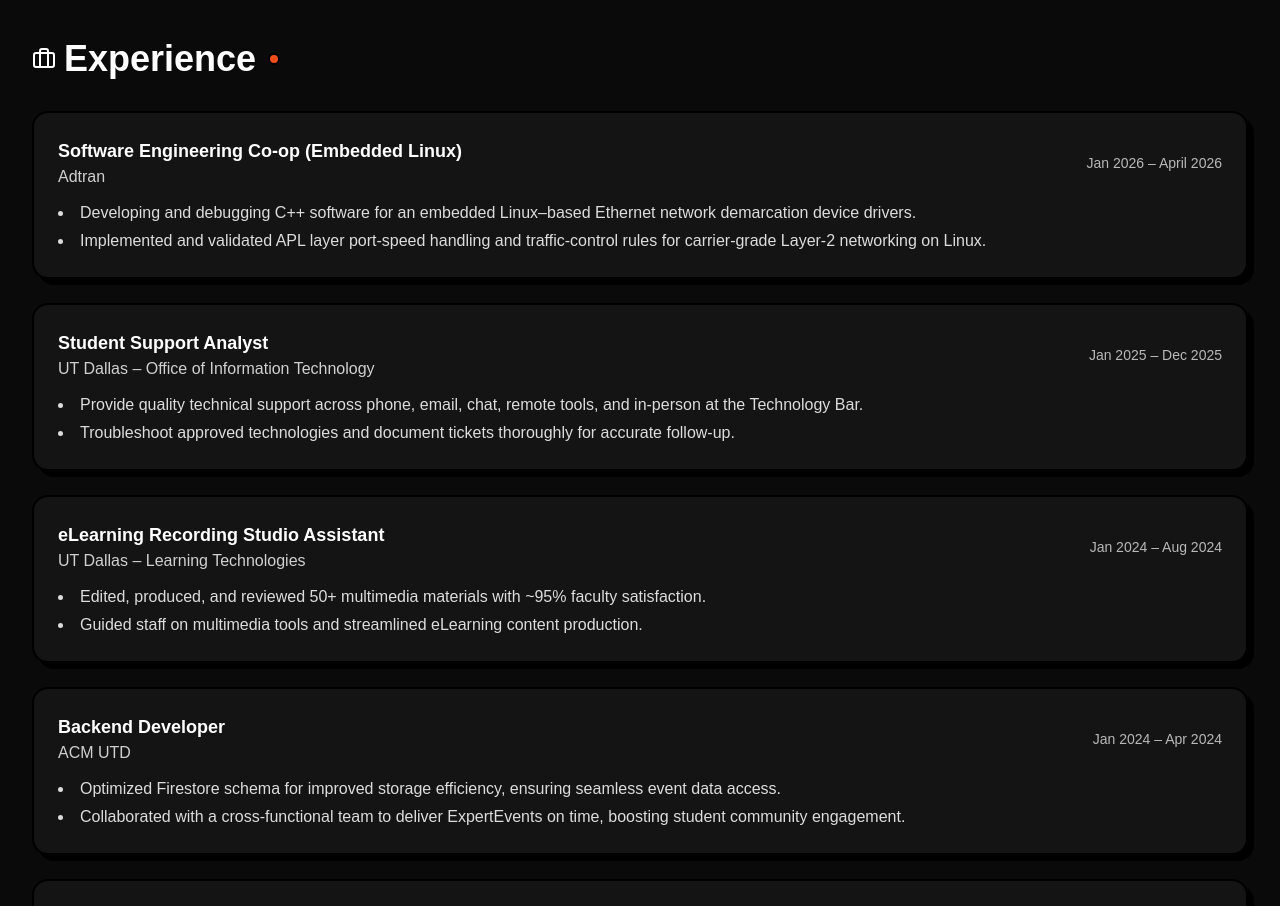
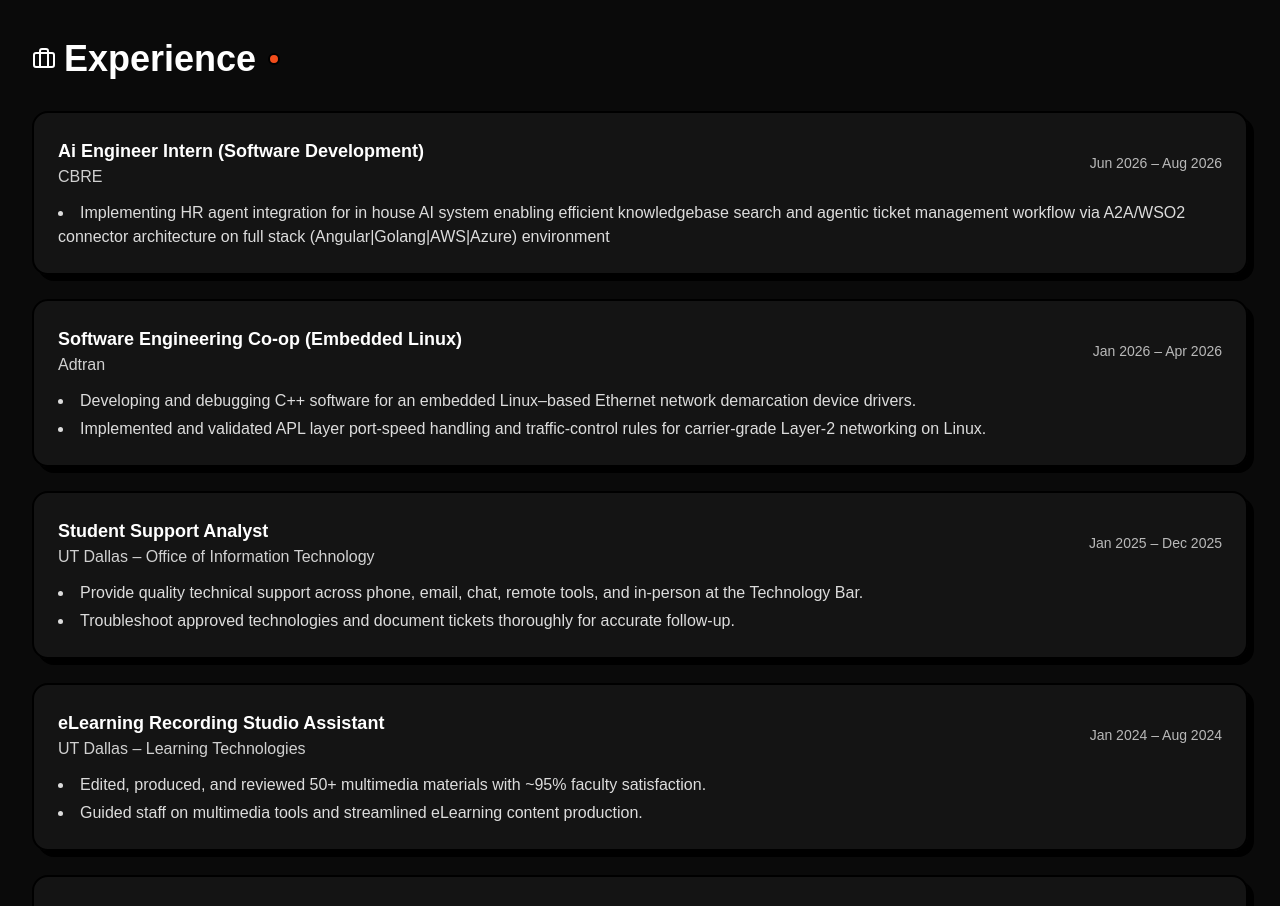
Before and after one commit to Reevu01/Portfolio, a Next.js app: page / in a window 1280 px wide. Shown: the part 2240-3146 px from the top of the page. Built offline with nearby package versions, Linux system fonts and the light colour scheme.

Commit message:
CBRE update

```diff
--- a/src/app/page.js
+++ b/src/app/page.js
@@ -331,9 +331,18 @@
 
 const EXPERIENCE = [
   {
+    role: "Ai Engineer Intern (Software Development) ",
+    org: "CBRE",
+    date: "Jun 2026 – Aug 2026",
+    bullets: [
+      "Implementing HR agent integration for in house AI system enabling efficient knowledgebase search and agentic ticket management workflow via A2A/WSO2 connector architecture on full stack (Angular|Golang|AWS|Azure) environment",
+    ],
+    url: "https://www.cbre.com",
+  },
+  {
     role: "Software Engineering Co-op (Embedded Linux)",
     org: "Adtran",
-    date: "Jan 2026 – April 2026",
+    date: "Jan 2026 – Apr 2026",
     bullets: [
       "Developing and debugging C++ software for an embedded Linux–based Ethernet network demarcation device drivers.",
       "Implemented and validated APL layer port-speed handling and traffic-control rules for carrier-grade Layer-2 networking on Linux.",
```
Also changed, not shown: 1 other file (tests, documents, lock files or other folders).
